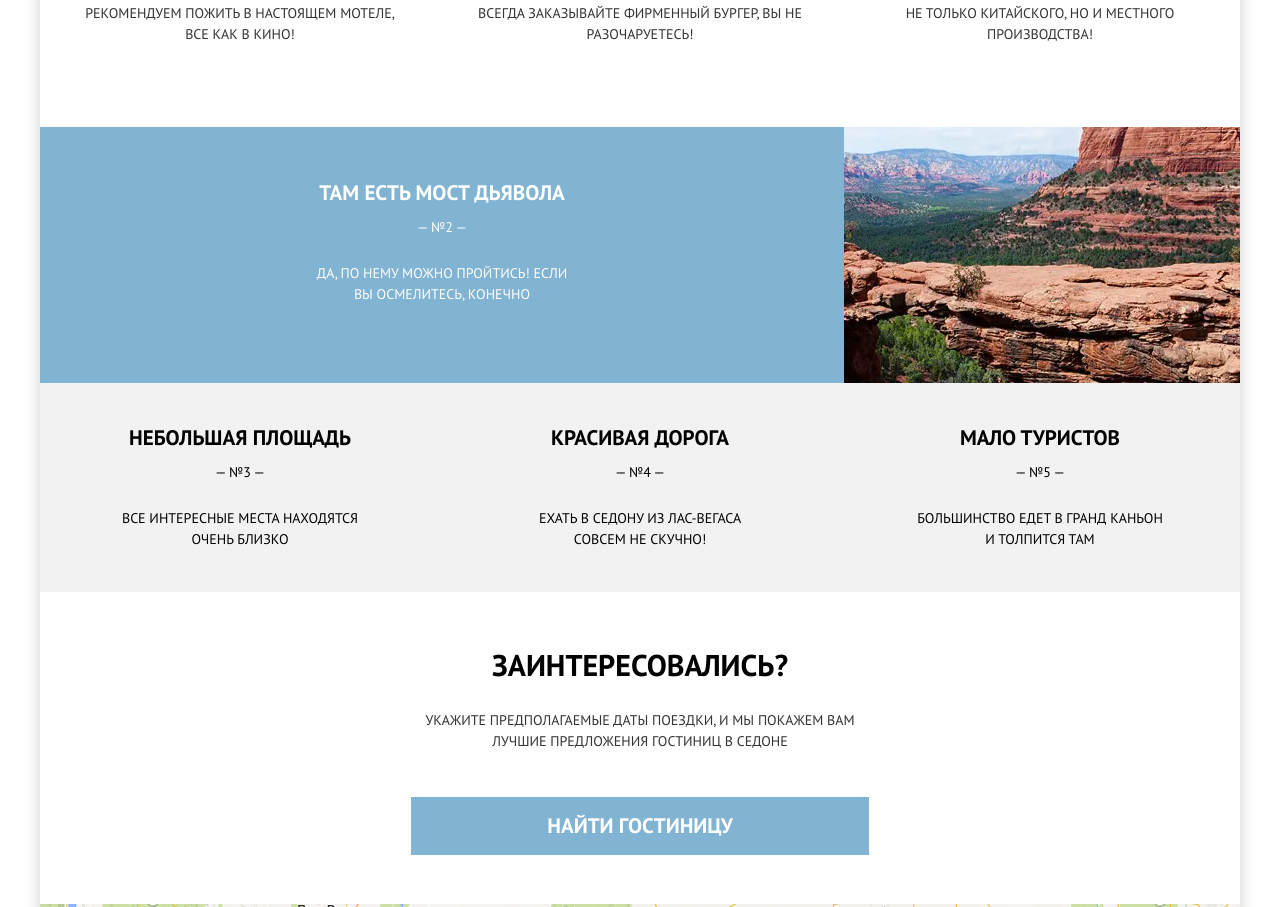
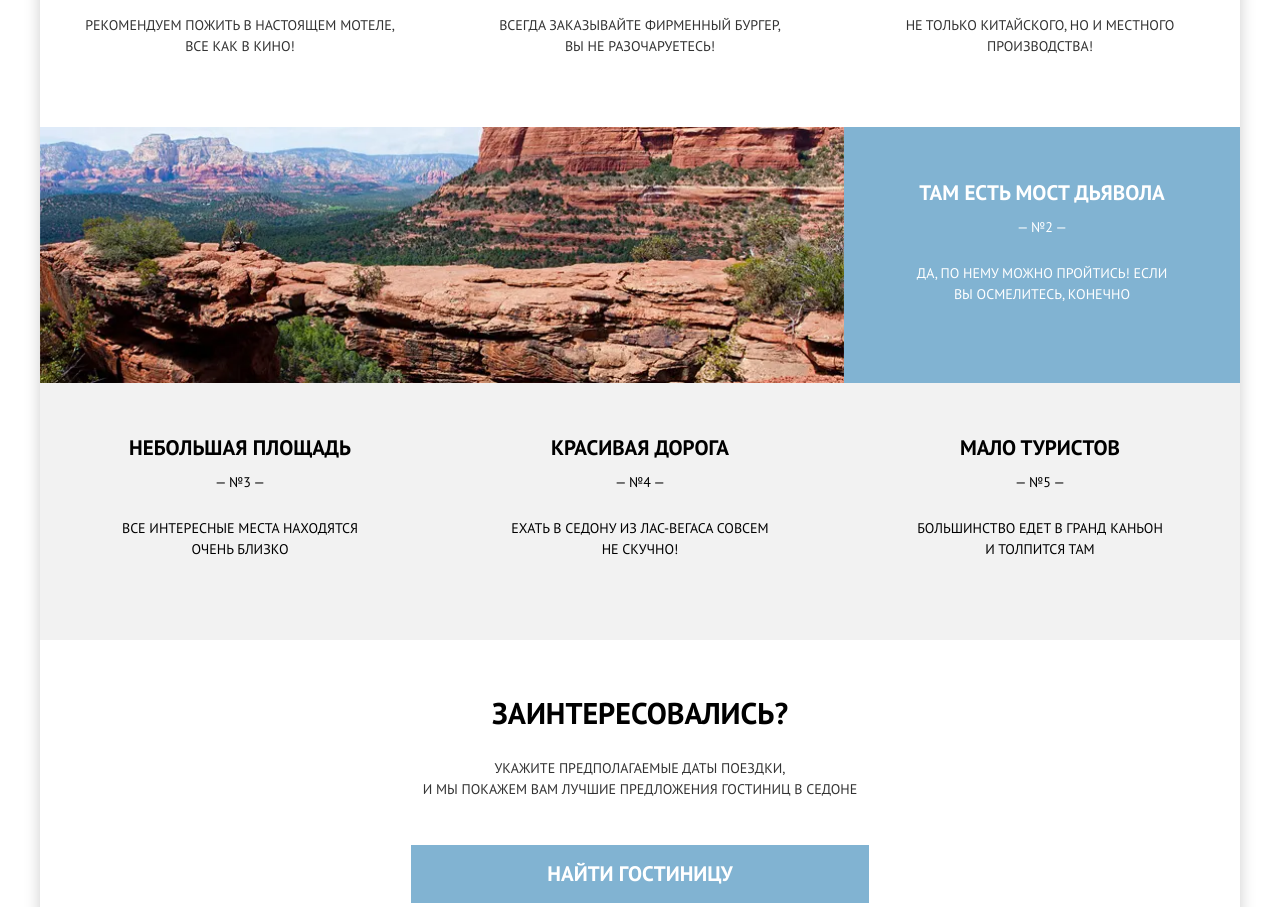
Before and after one commit to natalika-voz/1103325-sedona-28, a website: page source/index.html in a window 1280 px wide. Shown: the part 1239-2146 px from the top of the page. Drawn offline with nearby package versions, Linux system fonts and the light colour scheme; files that its build step writes are made by us from their sources.

Commit message:
Update PP

```diff
--- a/source/index.html
+++ b/source/index.html
@@ -44,7 +44,7 @@
         <h1 class="visually-hidden">Седона</h1>
 
         <div class="sedona-image">
-          <img class="sedona-image__text" src="img/svg/sedona-multiple.svg" width="282" height="214" alt="Добро пожаловать в Седону">
+          <img class="sedona-image__text sedona-image__text--multiple" src="img/svg/sedona-multiple.svg" width="282" height="214" alt="Добро пожаловать в Седону">
         </div>
 
         <section class="hero">
@@ -81,12 +81,12 @@
 
                 <li class="city-list__item city-list__item--food">
                   <span class="city-list__item-title">Еда</span>
-                  <p class="city-list__item-text">Всегда заказывайте фирменный бургер, вы не разочаруетесь!</p>
+                  <p class="city-list__item-text city-list__item-text--food">Всегда заказывайте фирменный бургер, вы не разочаруетесь!</p>
                 </li>
 
                 <li class="city-list__item city-list__item--souvenirs">
                   <span class="city-list__item-title">Сувениры</span>
-                  <p class="city-list__item-text">Не только китайского, но и местного производства!</p>
+                  <p class="city-list__item-text city-list__item-text--souvenirs">Не только китайского, но и местного производства!</p>
                 </li>
               </ul>
             </li>
@@ -94,7 +94,7 @@
             <li class="features__item features__item--bridge">
               <div class="features__item-top features__item-top--bridge">
                 <header class="feature-header feature-header--bridge">
-                  <h3 class="feature-header__title">Там есть мост дьявола</h3>
+                  <h3 class="feature-header__title feature-header__title--bridge">Там есть мост дьявола</h3>
                   <span class="feature-header__number">— №2 —</span>
                   <p class="feature-header__text">Да, по нему можно пройтись! Если вы осмелитесь, конечно</p>
                 </header>
@@ -119,15 +119,15 @@
 
             <li class="features__item features__item--small feature-header feature-header--gray feature-header--road">
               <div class="feature-header__container">
-                <p class="feature-header__title">Красивая дорога</p>
+                <p class="feature-header__title feature-header__title--road">Красивая дорога</p>
                 <span class="feature-header__number">— №4 —</span>
-                <p class="feature-header__text feature-header__text--small">Ехать в Седону из Лас-Вегаса совсем не скучно!</p>
+                <p class="feature-header__text feature-header__text--road">Ехать в Седону из Лас-Вегаса совсем не&nbsp;скучно!</p>
               </div>
             </li>
 
             <li class="features__item features__item--small feature-header feature-header--gray feature-header--tourists">
               <div class="feature-header__container">
-                <p class="feature-header__title">Мало туристов</p>
+                <p class="feature-header__title feature-header__title--tourists">Мало туристов</p>
                 <span class="feature-header__number">— №5 —</span>
                 <p class="feature-header__text feature-header__text--small">Большинство едет в Гранд Каньон и толпится там</p>
               </div>
@@ -138,7 +138,7 @@
         <section class="hotels">
           <div class="hotels__offer">
             <h3 class="hotels__title">Заинтересовались?</h3>
-            <p class="hotels__text">Укажите предполагаемые даты поездки, и мы покажем вам лучшие предложения гостиниц в седоне</p>
+            <p class="hotels__text">Укажите предполагаемые даты поездки, <span>и мы покажем вам лучшие предложения гостиниц в седоне</span></p>
             <a class="button hotels__button" href="/search">Найти гостиницу</a>
           </div>
         </section>
--- a/source/sass/components/city-list.scss
+++ b/source/sass/components/city-list.scss
@@ -41,7 +41,9 @@
   }
 
   @media (min-width: $desktop-width) {
+    padding-block-start: 170px;
     background-size: 81px 73px;
+    background-position: center 68px;
   }
 }
 
@@ -61,4 +63,14 @@
   margin-block-end: 0;
   color: var(--black-100);
   text-transform: uppercase;
+
+  @media (min-width: $tablet-width) {
+    &--food {
+      margin-inline: 17px;
+    }
+
+    &--souvenirs {
+      margin-inline: 10px;
+    }
+  }
 }
--- a/source/sass/components/feature-header.scss
+++ b/source/sass/components/feature-header.scss
@@ -43,6 +43,7 @@
 
   &--bridge {
     padding-block: 38px 36px;
+    order: 1;
   }
 
   @media (min-width: $tablet-width) {
@@ -62,6 +63,13 @@
 
     &--road {
       padding-inline: 25px;
+    }
+  }
+
+  @media (min-width: $desktop-width) {
+    &--gray {
+      padding-block-start: 52px;
+      padding-block-end: 80px;
     }
   }
 }
@@ -85,6 +93,18 @@
 
   @media (min-width: $tablet-width) {
     font-size: 21px;
+
+    &--bridge {
+      margin-inline: 19px;
+    }
+
+    &--road {
+      margin-inline: 14px;
+    }
+
+    &--tourists {
+      margin-inline: 23px;
+    }
   }
 }
 
@@ -107,4 +127,20 @@
   &--small {
     max-width: 255px;
   }
+
+  &--road {
+    max-width: 250px;
+  }
+
+  @media (min-width: $tablet-width) {
+    &--road {
+      max-width: 175px;
+    }
+  }
+
+  @media (min-width: $desktop-width) {
+    &--road {
+      max-width: 300px;
+    }
+  }
 }
--- a/source/sass/components/hero.scss
+++ b/source/sass/components/hero.scss
@@ -5,6 +5,10 @@
   @media (min-width: $tablet-width) {
     min-height: 206px;
     padding-block-start: 48px;
+  }
+
+  @media (min-width: $desktop-width) {
+    padding-block-start: 60px;
   }
 }
 
--- a/source/sass/components/hotels.scss
+++ b/source/sass/components/hotels.scss
@@ -3,7 +3,11 @@
   padding-inline: 18px;
 
   @media (min-width: $tablet-width) {
-    padding-block-start: 60px;
+    padding-block: 60px 55px;
+  }
+
+  @media (min-width: $desktop-width) {
+    padding-block: 60px;
   }
 }
 
@@ -36,6 +40,10 @@
 
   @media (min-width: $tablet-width) {
     margin-block-end: 45px;
+
+    & span {
+      display: block;
+    }
   }
 }
 
--- a/source/sass/components/main-footer.scss
+++ b/source/sass/components/main-footer.scss
@@ -5,10 +5,17 @@
   justify-items: center;
   padding-block: 41px 40px;
 
+
   @media (min-width: $tablet-width) {
     grid-template-columns: repeat(3, auto);
-    justify-content: space-around;
+    justify-content: space-between;
     align-items: center;
+    padding-block-start: 36px;
+  }
+
+  @media (min-width: $desktop-width) {
+    padding-block: 36px;
+    padding-inline: 120px;
   }
 }
 
--- a/source/sass/components/sedona-image.scss
+++ b/source/sass/components/sedona-image.scss
@@ -62,4 +62,8 @@
     width: 461px;
     height: 350px;
   }
+
+  &--multiple {
+    transform: translateY(-5px);
+  }
 }
```
